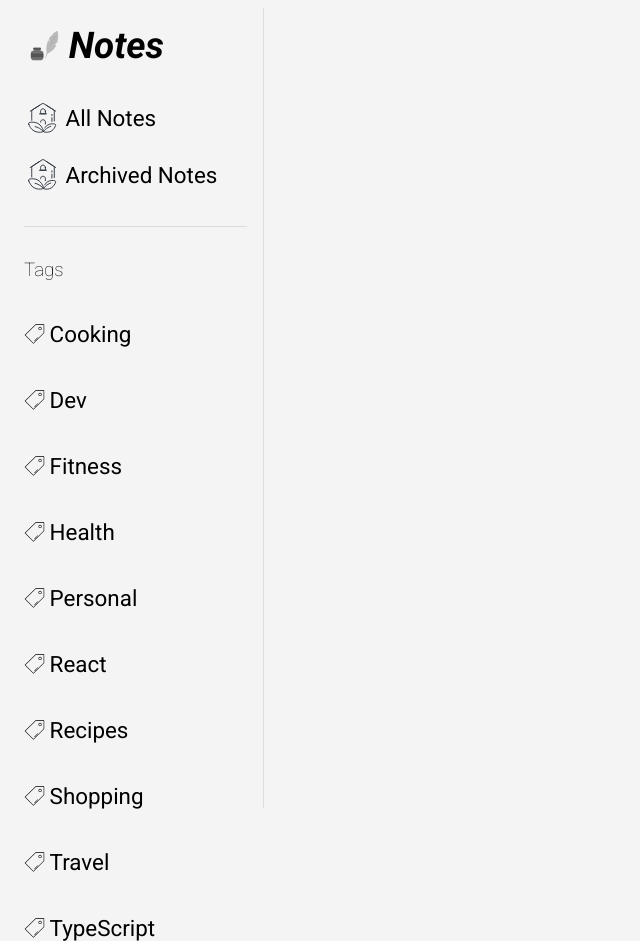
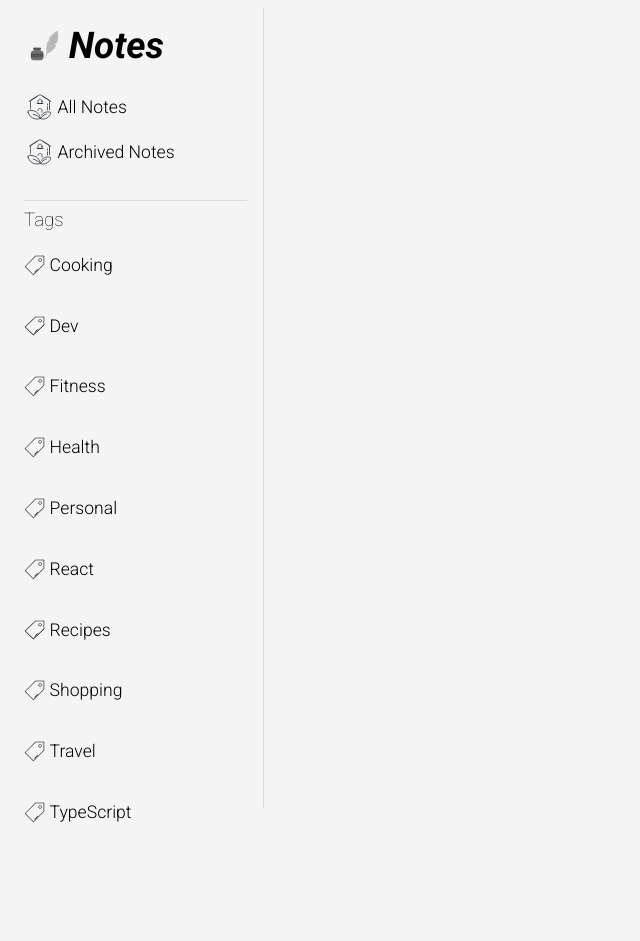
Before and after one commit to AlexF6/challenge-aba, a React (Vite) app: page / in a window 1280 px wide. Shown: the whole page, without its empty margins (0-640 px from the left). After the commit the page ends 823 px from the top, so only its background shows below. Built offline with nearby package versions, Linux system fonts and the light colour scheme.

Commit message:
feat: modularize sidebar structure

```diff
--- a/src/App.jsx
+++ b/src/App.jsx
@@ -1,6 +1,7 @@
 //src/App.jsx
 import React from 'react';
 import "./styles/index.css"
+import "./styles/App.css"
 import Sidebar from "./components/Sidebar.jsx"
 
 function App() {
--- /dev/null
+++ b/src/components/LogoSidebar.jsx
@@ -0,0 +1,13 @@
+import PlumaImage from "../assets/feather.svg"
+import "../styles/LogoSidebar.css"
+
+export function LogoSidebar( {name} ) {
+    return(
+        <h2 className="logo-container">
+            <img src={PlumaImage} className="logo-image"/>
+            {name}
+        </h2>
+    );
+}
+
+export default LogoSidebar;
--- /dev/null
+++ b/src/components/Menu.jsx
@@ -0,0 +1,13 @@
+import HouseImage from "../assets/house.svg"
+import "../styles/Menu.css"
+
+export function Menu( {name} ) {
+    return (
+        <div className="menu-item">
+            <img src={HouseImage} className="menu-icon"/>
+            <a href="#">{name}</a>
+        </div>
+    );
+}
+
+export default Menu;
--- a/src/components/Sidebar.jsx
+++ b/src/components/Sidebar.jsx
@@ -2,9 +2,9 @@
 
 import React from "react";
 import "../styles/Sidebar.css";
-import PlumaImage from "../assets/feather.svg"
-import HouseImage from "../assets/house.svg"
 import TagItem from "./TagItem";
+import LogoSidebar from "./LogoSidebar";
+import Menu from "./Menu";
 
 export function Sidebar() {
 
@@ -23,29 +23,17 @@ export function Sidebar() {
 
     return(
         <aside className="sidebar">
-            <h2 className="logo-container">
-                <img src={PlumaImage} className="logo-image"/>
-                Notes
-            </h2>
+            <LogoSidebar name="Notes"/>
             <nav className="menu">
-                <div className="menu-item">
-                    <img src={HouseImage} className="menu-icon"/>
-                    <a href="#">All Notes</a>
-                </div>
-                <br/>
-                <div className="menu-item">
-                    <img src={HouseImage} className="menu-icon"/>
-                    <a href="#">Archived Notes</a>
-                </div>
+                <Menu name = "All Notes"/>
+                <Menu name = "Archived Notes"/>
             </nav>
-
 
             <div className="tags">
                 <h3>Tags</h3>
                 <ul>
                     {tags.map(tag => <TagItem name={tag} />)}
                 </ul>
-
             </div>
         </aside>
     );
--- a/src/styles/App.css
+++ b/src/styles/App.css
@@ -0,0 +1,3 @@
+body {
+    font-family: "Roboto", sans-serif;
+}
--- /dev/null
+++ b/src/styles/LogoSidebar.css
@@ -0,0 +1,18 @@
+.logo-container {
+    display: flex;
+    gap: 0.3rem;
+    margin: 0;
+    align-items: center;
+    font-size: 2.3rem;
+    font-weight: bold;
+    font-style: italic;
+    /* border: 1px solid red; */
+}
+
+.logo-image {
+    max-width: 100%;
+    height: auto;
+    width: 2.5rem;
+    min-width: 1.5rem;
+    /* border: 1px solid red; */
+}
--- /dev/null
+++ b/src/styles/Menu.css
@@ -0,0 +1,31 @@
+.menu {
+    display: flex;
+    flex-direction: column;
+    gap: 0.8rem;
+    margin-top: 1.5rem;
+    border-bottom: 1px solid #ddd;
+    padding-bottom: 2rem;
+}
+
+.menu-item{
+    display: flex;
+    align-items: center;
+    gap: 0.1rem;
+}
+
+.menu a{
+    display: inline-block;
+    align-items: center;
+    font-size: 1.1rem;
+    font-weight: 350;
+    color: inherit;
+    text-decoration: none;
+    /* border: 1px solid red; */
+}
+
+.menu-icon {
+    max-width: 100%;
+    /* border: 1px solid red; */
+    height: auto;
+    width: 2rem;
+}
--- a/src/styles/Sidebar.css
+++ b/src/styles/Sidebar.css
@@ -6,70 +6,20 @@
     padding: 1rem;
     display: flex;
     flex-direction:column;
-    gap: 2rem;
     border-right: 1px solid #ddd;
-}
-
-/* LOGO Y TITULO*/
-
-.logo-container {
-    display: flex;
-    gap: 0.3rem;
-    margin: 0;
-    align-items: center;
-    font-size: 2.3rem;
-    font-family: "Roboto", sans-serif;
-    font-weight: bold;
-    font-style: italic;
-    /* border: 1px solid red; */
-}
-
-.logo-image {
-    max-width: 100%;
-    height: auto;
-    width: 2.5rem;
-    min-width: 1.5rem;
-    /* border: 1px solid red; */
-}
-
-
-/* MENU */
-.menu {
-    border-bottom: 1px solid #ddd;
-    padding-bottom: 2rem;
-}
-
-.menu-item{
-    display: flex;
-    align-items: center;
-    gap: 0.2rem;
-}
-
-.menu a{
-    display: inline-block;
-    align-items: center;
-    font-family: "Roboto", sans-serif;
-    font-size: 1.4rem;
-    color: inherit;
-    text-decoration: none;
-    /* border: 1px solid red; */
-}
-
-.menu-icon {
-    max-width: 100%;
-    /* border: 1px solid red; */
-    height: auto;
-    width: 2.4rem;
 }
 
 /* Lista */
 
+.tags {
+    margin-top: 0.5rem;
+}
+
 .tags h3 {
-    font-family: "Roboto", sans-serif;
     font-weight: 100;
     padding-top: 0;
     margin-top: 0;
-    margin-bottom: 2.5rem;
+    margin-bottom: 1.5rem;
 }
 
 .tags ul {
@@ -79,7 +29,6 @@
     margin-top: 0;
     padding-top: 0;
     list-style: none;
-    font-family: "Roboto", sans-serif;
     font-size: 1.4rem;
     font-weight: 300;
     padding: 0;
--- a/src/styles/TagItem.css
+++ b/src/styles/TagItem.css
@@ -1,12 +1,13 @@
 .tag-item {
-    font-weight: 400;
+    font-weight: 350;
     display: flex;
     gap: 0.3rem;
+    font-size: 1.1rem;
 }
 
 .tag-icon {
+    max-width: 100%;
     width: 1.3rem;
     height: auto;
-    max-width: 100%;
-    min-width: 0.5rem;
+    min-width: 1rem;
 }
```
